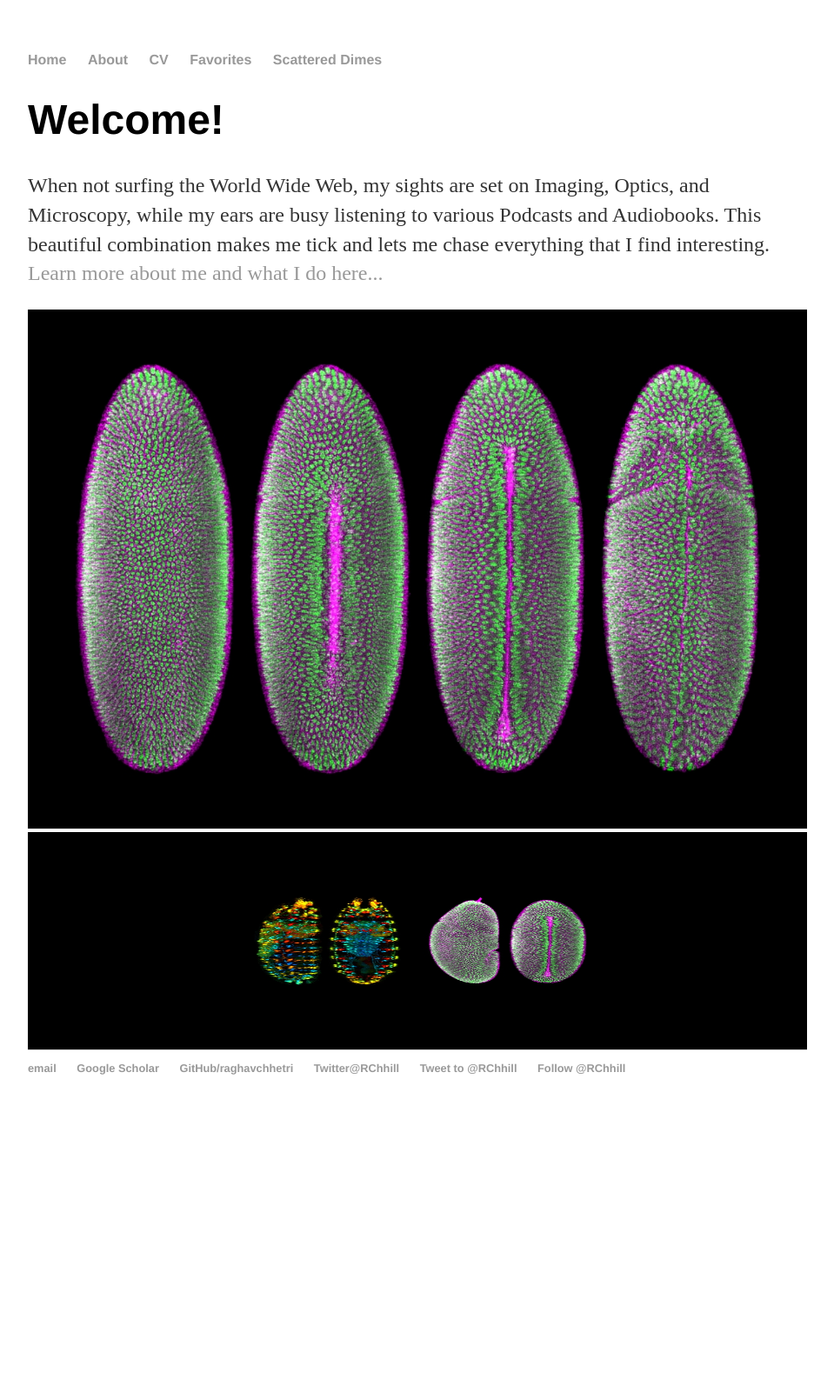
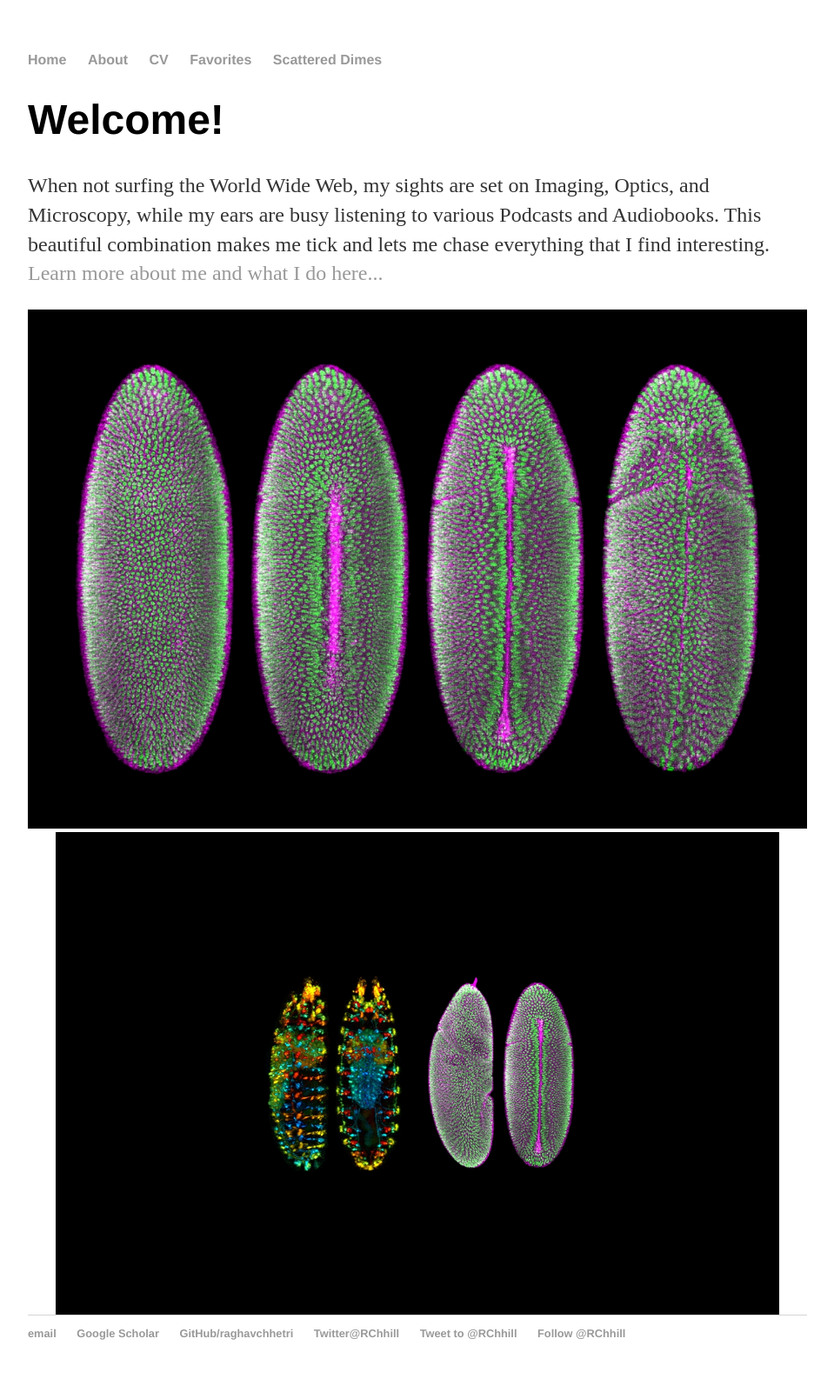
Before and after one commit to raghavchhetri/raghavchhetri.github.io, a Jekyll site: the page built from index.html, in a window 1280 px wide. Shown: the whole page at 87% size, without its empty margins (160-1119 px from the left). Built offline with Jekyll 4.4.1, drawn with Linux system fonts in a browser that asks for light colours; comment, search, counter and statistics services are not loaded; before the commit the page ends 1296 px from its top, so only the background shows below that.

Commit message:
Update index.html

```diff
--- a/index.html
+++ b/index.html
@@ -10,8 +10,7 @@
 		<a href="/about">Learn more about me and what I do here...</a></p>
 </div><!-- /.blurb -->
 
-<img src="/about/DrosophilaDevelopment.jpg" alt="Development" style='height:100%; width:100%; object-fit: contain' class="inline"/>
+<img src="/about/DrosophilaDevelopment.jpg" alt="Development" style="height:100%; width:100%; object-fit:contain" class="inline"/>
 
-<div style="height: 250px">
-     <img src="/about/DrosophilaCombined.jpg" alt="Neurons+Development" style='height:100%; width:100%'; object-fit: contain' class="inline"/>
-</div>
+<div style="height: 555px">
+     <img src="/about/DrosophilaCombined.jpg" alt="Neurons+Development" style="max-height:100%; width:100%; object-fit:contain" class="inline"/>
```
